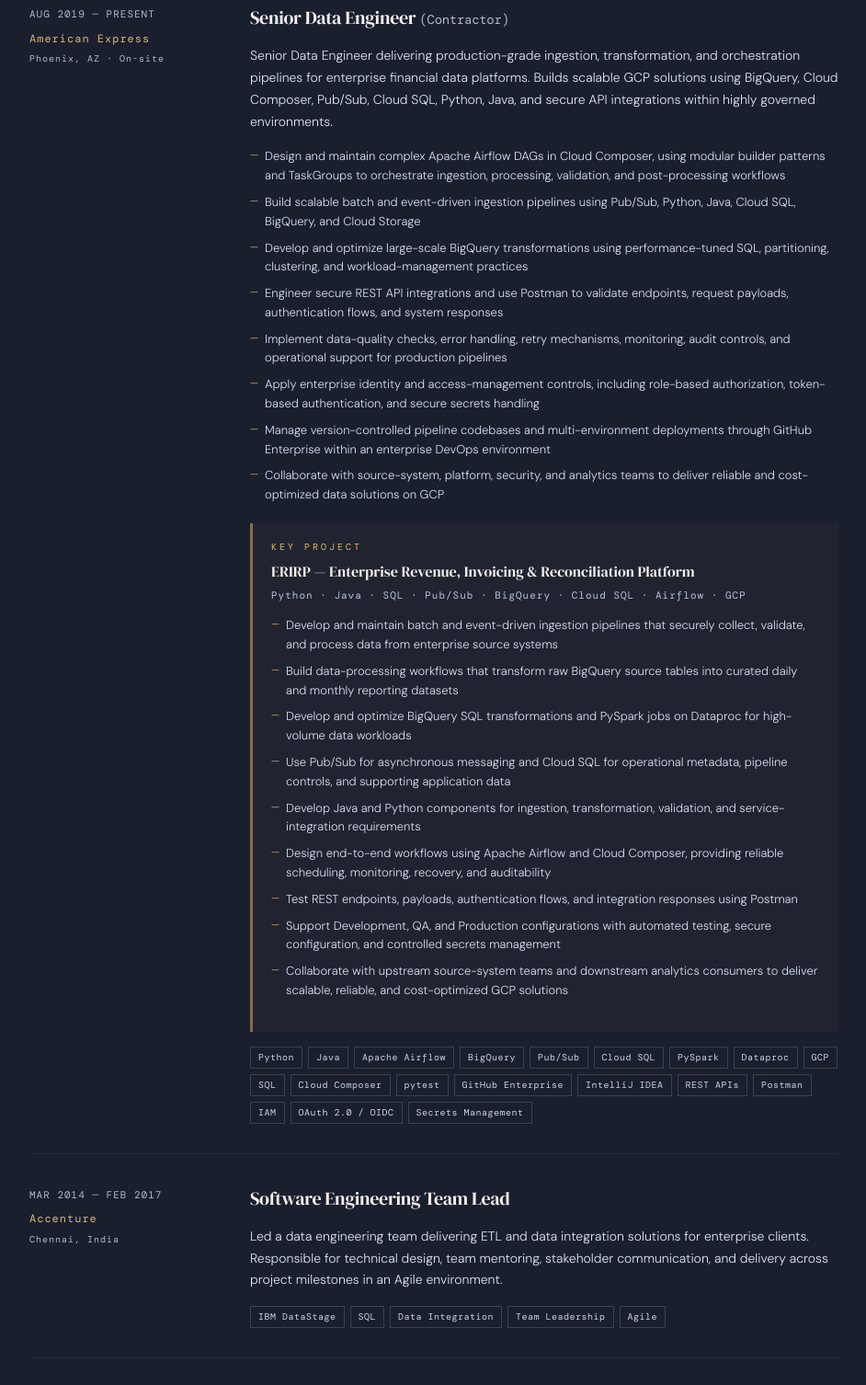
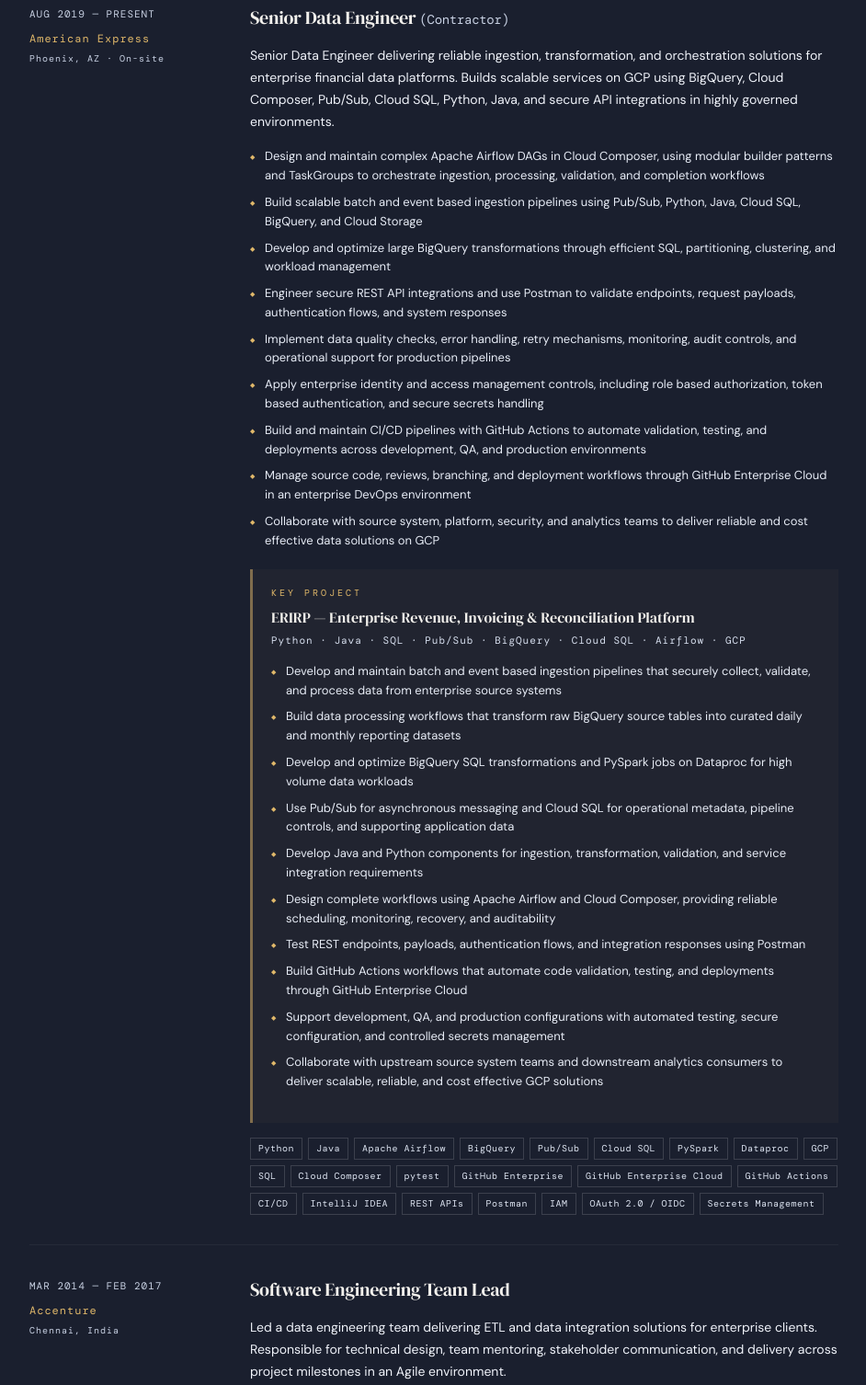
Before and after one commit to AshBornCommander/resume, a plain HTML site: page index.html in a window 1280 px wide. Shown: the part 877-2383 px from the top of the page at 92% size, without its empty margins (168-1110 px from the left). Drawn offline with nearby package versions, Linux system fonts and the light colour scheme; a web font is replaced by a local one.

Commit message:
Refactor HTML for consistency and design improvements
Updated various text elements for consistency and clarity, including title and job descriptions. Adjusted color values and font weights for improved design.

```diff
--- a/index.html
+++ b/index.html
@@ -3,7 +3,7 @@
 <head>
 <meta charset="UTF-8">
 <meta name="viewport" content="width=device-width, initial-scale=1.0">
-<title>Pavan Kumar Malladi — Senior Data &amp; Full-Stack Engineer</title>
+<title>Pavan Kumar Malladi — Senior Data &amp; Full Stack Engineer</title>
 <link rel="preconnect" href="https://fonts.googleapis.com">
 <link href="https://fonts.googleapis.com/css2?family=DM+Serif+Display:ital@0;1&family=DM+Mono:wght@300;400;500&family=DM+Sans:wght@300;400;500&display=swap" rel="stylesheet">
 <style>
@@ -11,8 +11,8 @@
     --ink: #1A1F2E;
     --ink2: #222840;
     --ink3: #2C3450;
-    --muted: #AEB9D3;
-    --ghost: #DCE2F0;
+    --muted: #C8D1E3;
+    --ghost: #EEF2FA;
     --paper: #F4F2ED;
     --paper2: #EAE7DF;
     --accent: #E0B86A;
@@ -316,7 +316,8 @@
 
   .exp-desc {
     font-size: 14px;
-    color: #E2E7F2;
+    color: #F0F3FA;
+    font-weight: 400;
     line-height: 1.7;
     margin-bottom: 16px;
   }
@@ -331,17 +332,19 @@
 
   .exp-bullets li {
     font-size: 13px;
-    color: #D8E0F2;
+    color: #E8EDF7;
+    font-weight: 400;
     line-height: 1.6;
     padding-left: 16px;
     position: relative;
   }
   .exp-bullets li::before {
-    content: '—';
+    content: '◆';
     position: absolute;
     left: 0;
     color: var(--accent);
-    font-size: 11px;
+    font-size: 7px;
+    top: 5px;
   }
 
   .exp-stack {
@@ -354,7 +357,7 @@
   .stack-tag {
     font-family: 'DM Mono', monospace;
     font-size: 10px;
-    color: #CAD3E8;
+    color: #DEE5F2;
     border: 1px solid rgba(255,255,255,0.15);
     padding: 3px 8px;
     letter-spacing: 0.5px;
@@ -411,7 +414,8 @@
 
   .project-desc {
     font-size: 13px;
-    color: #D8E0F2;
+    color: #EEF2FA;
+    font-weight: 400;
     line-height: 1.7;
     margin-bottom: 18px;
   }
@@ -458,8 +462,8 @@
 
   .edu-degree {
     font-size: 13px;
-    color: #E0E6F4;
-    font-weight: 400;
+    color: #F0F3FA;
+    font-weight: 500;
     margin-bottom: 6px;
     line-height: 1.4;
   }
@@ -630,9 +634,9 @@
   <!-- HEADER -->
   <header>
     <div class="header-bg-num">17</div>
-    <div class="header-tag">Senior Data &amp; Full-Stack Engineer · Phoenix, AZ</div>
+    <div class="header-tag">Senior Data &amp; Full Stack Engineer · Phoenix, AZ</div>
     <h1 class="header-name">Pavan Kumar <em>Malladi</em></h1>
-    <div class="header-title">Cloud Data Engineering · Big Data · AI Platforms · Full-Stack</div>
+    <div class="header-title">Cloud Data Engineering · Big Data · AI Platforms · Full Stack</div>
     <div class="header-meta">
       <div class="meta-item">
         <div class="meta-dot"></div>
@@ -683,6 +687,9 @@
     <span class="skill-tag">OAuth 2.0 / OpenID Connect</span>
     <span class="skill-tag">Secrets Management</span>
     <span class="skill-tag">GitHub Enterprise</span>
+    <span class="skill-tag">GitHub Enterprise Cloud</span>
+    <span class="skill-tag">GitHub Actions</span>
+    <span class="skill-tag">CI/CD Pipelines</span>
     <span class="skill-tag">DevOps</span>
     <span class="skill-tag">React</span>
     <span class="skill-tag">FastAPI</span>
@@ -709,31 +716,33 @@
       </div>
       <div class="exp-right">
         <div class="exp-role">Senior Data Engineer <span style="font-size:14px;color:var(--muted);font-family:'DM Mono',monospace;font-style:normal;">(Contractor)</span></div>
-        <p class="exp-desc">Senior Data Engineer delivering production-grade ingestion, transformation, and orchestration pipelines for enterprise financial data platforms. Builds scalable GCP solutions using BigQuery, Cloud Composer, Pub/Sub, Cloud SQL, Python, Java, and secure API integrations within highly governed environments.</p>
+        <p class="exp-desc">Senior Data Engineer delivering reliable ingestion, transformation, and orchestration solutions for enterprise financial data platforms. Builds scalable services on GCP using BigQuery, Cloud Composer, Pub/Sub, Cloud SQL, Python, Java, and secure API integrations in highly governed environments.</p>
         <ul class="exp-bullets">
-          <li>Design and maintain complex Apache Airflow DAGs in Cloud Composer, using modular builder patterns and TaskGroups to orchestrate ingestion, processing, validation, and post-processing workflows</li>
-          <li>Build scalable batch and event-driven ingestion pipelines using Pub/Sub, Python, Java, Cloud SQL, BigQuery, and Cloud Storage</li>
-          <li>Develop and optimize large-scale BigQuery transformations using performance-tuned SQL, partitioning, clustering, and workload-management practices</li>
+          <li>Design and maintain complex Apache Airflow DAGs in Cloud Composer, using modular builder patterns and TaskGroups to orchestrate ingestion, processing, validation, and completion workflows</li>
+          <li>Build scalable batch and event based ingestion pipelines using Pub/Sub, Python, Java, Cloud SQL, BigQuery, and Cloud Storage</li>
+          <li>Develop and optimize large BigQuery transformations through efficient SQL, partitioning, clustering, and workload management</li>
           <li>Engineer secure REST API integrations and use Postman to validate endpoints, request payloads, authentication flows, and system responses</li>
-          <li>Implement data-quality checks, error handling, retry mechanisms, monitoring, audit controls, and operational support for production pipelines</li>
-          <li>Apply enterprise identity and access-management controls, including role-based authorization, token-based authentication, and secure secrets handling</li>
-          <li>Manage version-controlled pipeline codebases and multi-environment deployments through GitHub Enterprise within an enterprise DevOps environment</li>
-          <li>Collaborate with source-system, platform, security, and analytics teams to deliver reliable and cost-optimized data solutions on GCP</li>
+          <li>Implement data quality checks, error handling, retry mechanisms, monitoring, audit controls, and operational support for production pipelines</li>
+          <li>Apply enterprise identity and access management controls, including role based authorization, token based authentication, and secure secrets handling</li>
+          <li>Build and maintain CI/CD pipelines with GitHub Actions to automate validation, testing, and deployments across development, QA, and production environments</li>
+          <li>Manage source code, reviews, branching, and deployment workflows through GitHub Enterprise Cloud in an enterprise DevOps environment</li>
+          <li>Collaborate with source system, platform, security, and analytics teams to deliver reliable and cost effective data solutions on GCP</li>
         </ul>
         <div style="margin: 20px 0 16px; padding: 18px 20px; border-left: 3px solid rgba(224,184,106,0.5); background: rgba(224,184,106,0.04);">
           <div style="font-family: 'DM Mono', monospace; font-size: 10px; color: #E0B86A; letter-spacing: 3px; margin-bottom: 6px;">KEY PROJECT</div>
           <div style="font-family: 'DM Serif Display', serif; font-size: 16px; color: var(--white); margin-bottom: 4px;">ERIRP — Enterprise Revenue, Invoicing &amp; Reconciliation Platform</div>
-          <div style="font-family: 'DM Mono', monospace; font-size: 11px; color: #B8C3DC; margin-bottom: 14px; letter-spacing: 1px;">Python · Java · SQL · Pub/Sub · BigQuery · Cloud SQL · Airflow · GCP</div>
+          <div style="font-family: 'DM Mono', monospace; font-size: 11px; color: #D8E0F0; margin-bottom: 14px; letter-spacing: 1px;">Python · Java · SQL · Pub/Sub · BigQuery · Cloud SQL · Airflow · GCP</div>
           <ul class="exp-bullets">
-            <li>Develop and maintain batch and event-driven ingestion pipelines that securely collect, validate, and process data from enterprise source systems</li>
-            <li>Build data-processing workflows that transform raw BigQuery source tables into curated daily and monthly reporting datasets</li>
-            <li>Develop and optimize BigQuery SQL transformations and PySpark jobs on Dataproc for high-volume data workloads</li>
+            <li>Develop and maintain batch and event based ingestion pipelines that securely collect, validate, and process data from enterprise source systems</li>
+            <li>Build data processing workflows that transform raw BigQuery source tables into curated daily and monthly reporting datasets</li>
+            <li>Develop and optimize BigQuery SQL transformations and PySpark jobs on Dataproc for high volume data workloads</li>
             <li>Use Pub/Sub for asynchronous messaging and Cloud SQL for operational metadata, pipeline controls, and supporting application data</li>
-            <li>Develop Java and Python components for ingestion, transformation, validation, and service-integration requirements</li>
-            <li>Design end-to-end workflows using Apache Airflow and Cloud Composer, providing reliable scheduling, monitoring, recovery, and auditability</li>
+            <li>Develop Java and Python components for ingestion, transformation, validation, and service integration requirements</li>
+            <li>Design complete workflows using Apache Airflow and Cloud Composer, providing reliable scheduling, monitoring, recovery, and auditability</li>
             <li>Test REST endpoints, payloads, authentication flows, and integration responses using Postman</li>
-            <li>Support Development, QA, and Production configurations with automated testing, secure configuration, and controlled secrets management</li>
-            <li>Collaborate with upstream source-system teams and downstream analytics consumers to deliver scalable, reliable, and cost-optimized GCP solutions</li>
+            <li>Build GitHub Actions workflows that automate code validation, testing, and deployments through GitHub Enterprise Cloud</li>
+            <li>Support development, QA, and production configurations with automated testing, secure configuration, and controlled secrets management</li>
+            <li>Collaborate with upstream source system teams and downstream analytics consumers to deliver scalable, reliable, and cost effective GCP solutions</li>
           </ul>
         </div>
         <div class="exp-stack">
@@ -750,6 +759,9 @@
           <span class="stack-tag">Cloud Composer</span>
           <span class="stack-tag">pytest</span>
           <span class="stack-tag">GitHub Enterprise</span>
+          <span class="stack-tag">GitHub Enterprise Cloud</span>
+          <span class="stack-tag">GitHub Actions</span>
+          <span class="stack-tag">CI/CD</span>
           <span class="stack-tag">IntelliJ IDEA</span>
           <span class="stack-tag">REST APIs</span>
           <span class="stack-tag">Postman</span>
@@ -884,9 +896,9 @@
         <a href="https://github.com/AshBornCommander/AshBorn-Core" target="_blank" class="project-link">View on GitHub</a>
       </div>
       <div class="project-card" style="grid-column: 1 / -1;">
-        <div class="project-type">Confidential · Full-Stack · AI-Enabled Cloud Platform</div>
+        <div class="project-type">Confidential · Full Stack · AI Enabled Cloud Platform</div>
         <div class="project-name">Confidential Private Project</div>
-        <p class="project-desc">Architecting and developing a secure, AI-enabled full-stack platform with a React frontend, FastAPI backend, PostgreSQL data layer, integrated payment processing, transactional email delivery, product analytics, error monitoring, and cloud-based infrastructure. Implemented secure API integrations, secrets management, scalable deployment, and production observability. Additional project and architecture details are available upon request.</p>
+        <p class="project-desc">Architecting and developing a secure full stack platform with a React frontend, FastAPI backend, PostgreSQL data layer, AI capabilities, payment processing, transactional email delivery, product analytics, error monitoring, and cloud infrastructure. The platform includes secure API integrations, managed secrets, scalable deployments, and production observability. Additional project and architecture details are available upon request.</p>
         <div class="exp-stack" style="margin-bottom:18px;">
           <span class="stack-tag">React</span>
           <span class="stack-tag">FastAPI</span>
```
